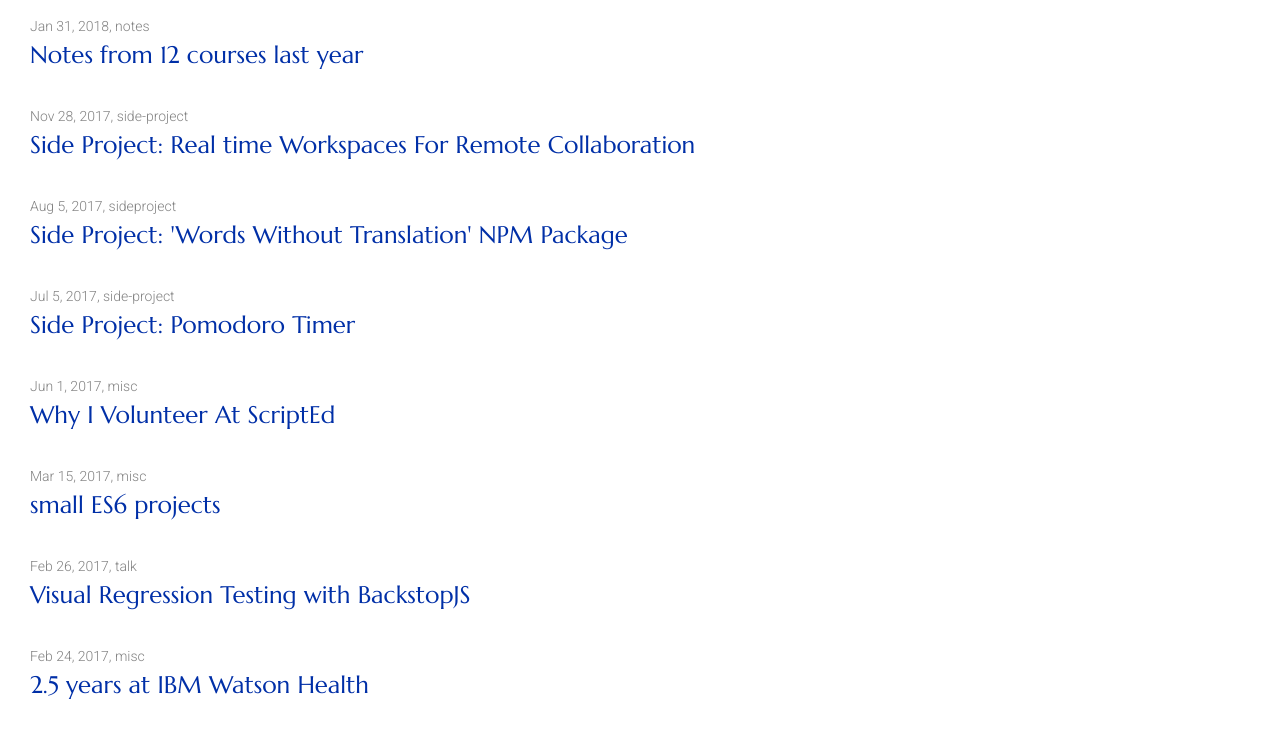
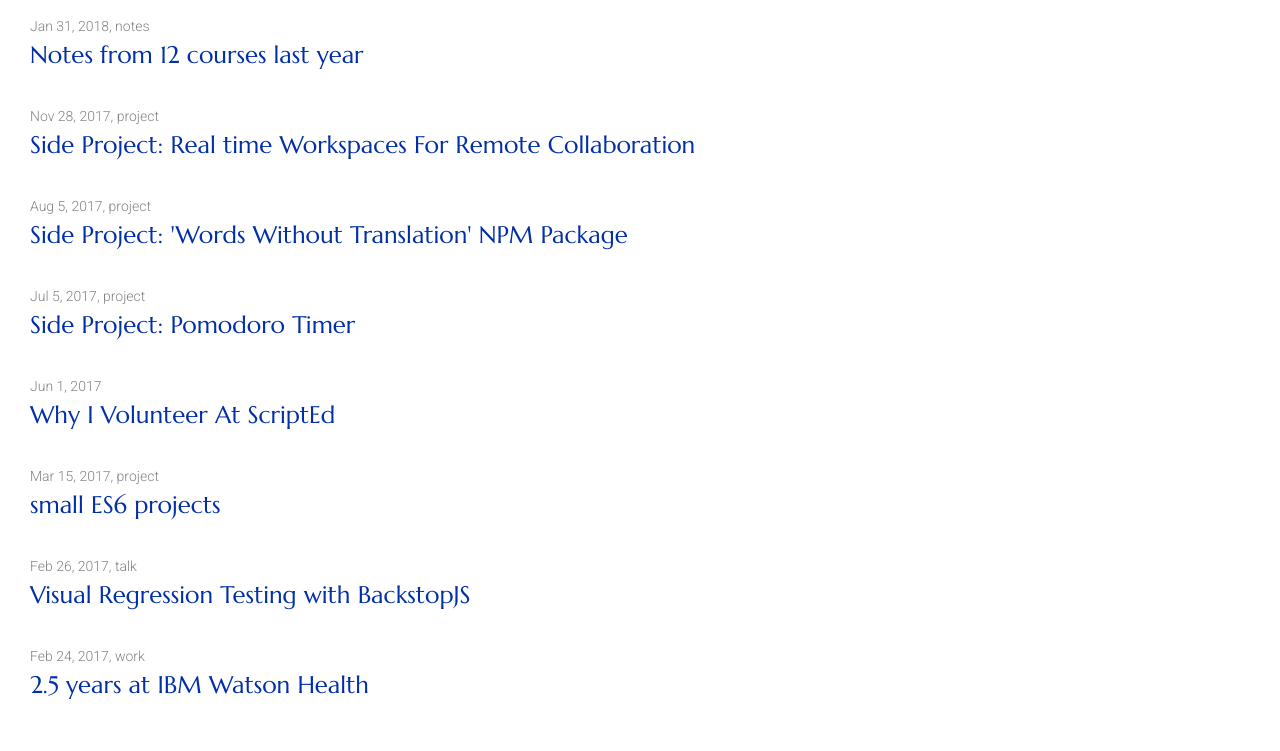
Before and after one commit to mathesond2/davidmatheson.me, a Jekyll site: the page built from index.html, in a window 1280 px wide. Shown: the part 241-992 px from the top of the page. Built offline with Jekyll 4.4.1, drawn with Linux system fonts in a browser that asks for light colours.

Commit message:
changed tags

`````diff
--- a/_posts/2017-02-24-2.5-years-at-IBM-Watson-Health.markdown
+++ b/_posts/2017-02-24-2.5-years-at-IBM-Watson-Health.markdown
@@ -2,7 +2,7 @@
 layout: post
 title: "2.5 years at IBM Watson Health"
 date: 2017-02-24
-categories: misc
+categories: work
 ---
 
 As a Front-end Developer at IBM Watson Health, I worked on a few different products within the Healthcare space aimed at giving physicians better tools for making treatment decisions and patient care in general. My role was quite cross-functional, being not only responsible for the creation and maintenance of user interfaces, but being involved in the user research behind them: actively participating in user interviews, heuristic evaluations, and Design Thinking workshops to obtain a deeper understanding of the problem space we designed and developed for.
--- a/_posts/2017-03-15-es6-side-projects.markdown
+++ b/_posts/2017-03-15-es6-side-projects.markdown
@@ -2,7 +2,7 @@
 layout: post
 title: "small ES6 projects"
 date: 2017-03-15
-categories: misc
+categories: project
 ---
 
 For the past couple months, I've been creating small projects on my off-time to get a better feel for ES6, make cool things that I want to see, and to write Javascript all the time. This effort is ongoing, but I figured I'd share my most recent work. Lets start from the top.
--- a/_posts/2017-06-01-why-i-volunteer-at-scripted.markdown
+++ b/_posts/2017-06-01-why-i-volunteer-at-scripted.markdown
@@ -2,7 +2,6 @@
 layout: post
 title: "Why I Volunteer At ScriptEd"
 date: 2017-06-01
-categories: misc
 ---
 
 Prior to working on the web, I was a substitute teacher in the U.S. and also an ESL teacher in South Korea. The experiences I had, particularly as a recent grad in the midst of The Great Recession, helped sharpen my focus to social inequalities within my own country, and prompted a desire to be a force for changing it within. Upon landing my first job in software, I began to seek out opportunities in my community, and over the next couple years I volunteered at several EdTech nonprofits aimed at teaching programming classes to a variety of learners, from [professionals looking for a career change](https://www.charlestondigitalcorridor.com/) to [elementary students](https://www.facebook.com/digibridgeUS/) learning about prototyping through paper airplanes and Scratch lessons. Currently, I volunteer at ScriptEd, a NYC-based non-profit that teaches programming classes in under-resourced schools. I love it, and teaching at ScriptEd has allowed me to meet an incredible community, watch a phenomenal group of students grow, and enriched my own practice as a software developer.
--- a/_posts/2017-07-05-side-project-pomodoro.markdown
+++ b/_posts/2017-07-05-side-project-pomodoro.markdown
@@ -2,7 +2,7 @@
 layout: post
 title: "Side Project: Pomodoro Timer"
 date: 2017-07-05
-categories: side-project
+categories: project
 ---
 
 [![Image of Pomodoro Timer](../../../../images/pomodoro.png)](https://mathesond2.github.io/pomodoro/ "Pomodoro Timer Project")
--- a/_posts/2017-08-05-node-module.markdown
+++ b/_posts/2017-08-05-node-module.markdown
@@ -2,7 +2,7 @@
 layout: post
 title: "Side Project: 'Words Without Translation' NPM Package"
 date: 2017-08-05
-categories: side project
+categories: project
 ---
 
 ````
--- a/_posts/2017-11-28-workspace.markdown
+++ b/_posts/2017-11-28-workspace.markdown
@@ -2,7 +2,7 @@
 layout: post
 title: "Side Project: Real time Workspaces For Remote Collaboration"
 date: 2017-11-28
-categories: side-project
+categories: project
 ---
 
 [![Image of Workspace](../../../../images/workspace.png)](https://mathesond2.github.io/pomodoro/ "Workspace Project")
`````
